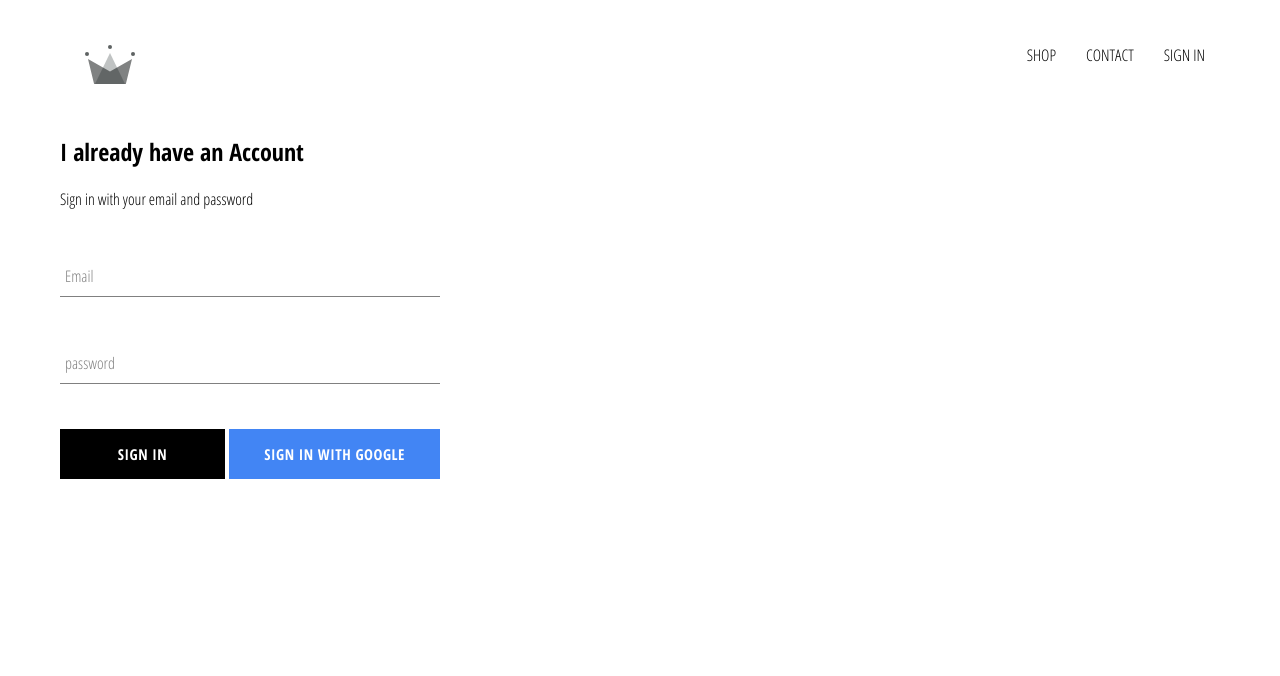
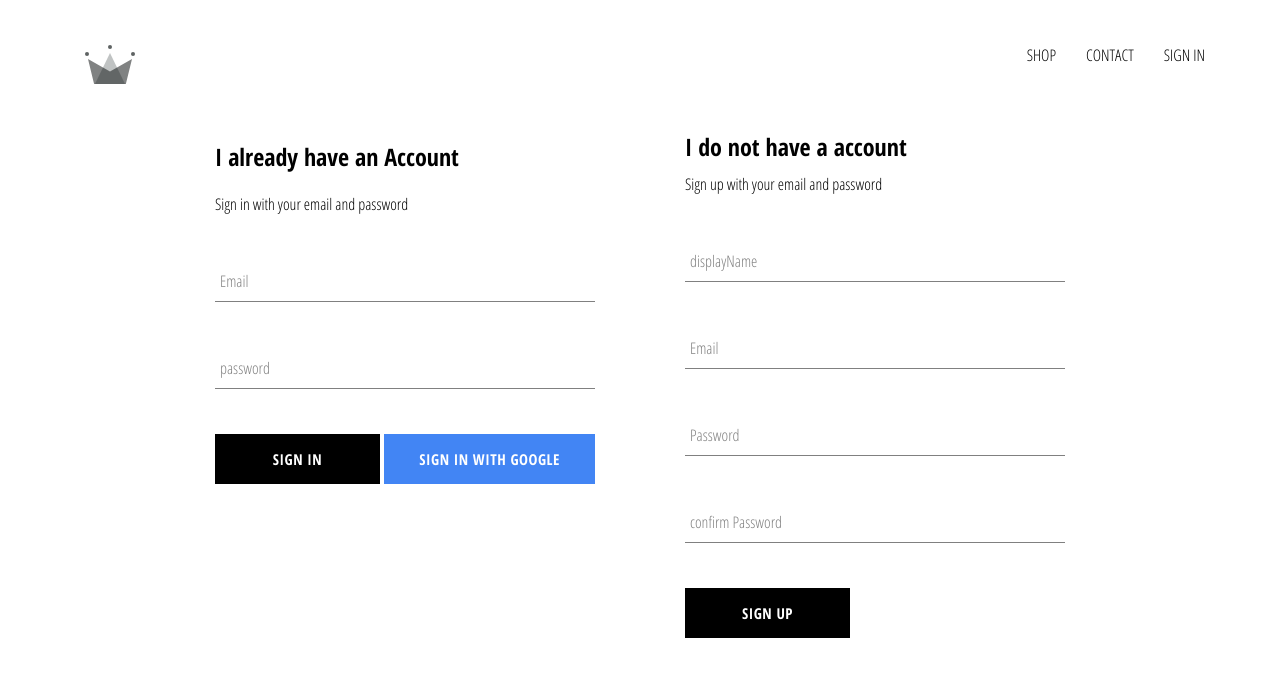
Before and after one commit to satyam720/ClothZen, a React (Create React App) app: page /signin in a window 1280 px wide. Shown: the top 676 px of the page. Built offline with nearby package versions, Linux system fonts and the light colour scheme; no server answers.

Commit message:
implemented firebase utils , included ability to store users into our firestore database

```diff
--- a/src/App.js
+++ b/src/App.js
@@ -33,7 +33,9 @@
             id: snapShot.id,
             ...snapShot.data()
           }
-        })
+        });
+
+        console.log(this.state);
       });
 
     }
--- /dev/null
+++ b/src/components/sign-up/sign-up.component.jsx
@@ -0,0 +1,107 @@
+import {Component } from 'react';
+import FormInput from '../form-input/form-input.component';
+import CustomButton from '../custom-button/custom-button.component';
+
+import './sign-up.styles.scss';
+
+import {auth, createUserProfileDocument} from '../../firebase/firebase.utils.js';
+
+class Signup extends Component {
+    constructor(){
+        super();
+
+        this.state= {
+            displayName: '',
+            email: '',
+            password: '',
+            confirmPassword: '',
+        }
+    };
+
+
+    handleSubmit = async event => {
+        event.preventDefault();
+
+        const {displayName,email, password, confirmPassword} = this.state;
+
+        if(password !== confirmPassword ) {
+            alert("password don't match");
+            return;
+
+        }
+
+        try{
+            const {user} = await auth.createUserWithEmailAndPassword(email, password);
+
+            createUserProfileDocument(user , {displayName});
+
+            this.setState({
+                displayName: '',
+                email: '',
+                password: '',
+                confirmPassword: '',
+            })
+
+        } catch (error) {
+            console.error(error);
+
+        }
+
+    };
+
+    handleChange= event => {
+        const {name, value} = event.target;
+
+        this.setState({[name]: value})
+    }
+
+    render() {
+        const {displayName,email, password, confirmPassword} = this.state;
+        return (
+        <div className='sign-up'>
+            <h2 className="title">I do not have a account</h2>
+            <span>Sign up with your email and password</span>
+            <form className="sign-up-form" onSubmit={this.handleSubmit}>
+                <FormInput
+                type="text"
+                value={displayName}
+                name="displayName"
+                onChange={this.handleChange}
+                label="displayName"
+                required
+                />
+
+                <FormInput
+                type="email"
+                value={email}
+                name="email"
+                onChange={this.handleChange}
+                label="Email"
+                required
+                />
+
+                <FormInput
+                type="password"
+                value={password}
+                name="password"
+                onChange={this.handleChange}
+                label="Password"
+                required
+                />
+
+                <FormInput
+                type="password"
+                value={confirmPassword}
+                name="confirmPassword"
+                onChange={this.handleChange}
+                label="confirm Password"
+                required
+                />
+                <CustomButton type='submit' >Sign Up</CustomButton>
+            </form>
+        </div>
+        )
+    }
+};
+
+export default Signup;
--- /dev/null
+++ b/src/components/sign-up/sign-up.styles.scss
@@ -0,0 +1,9 @@
+.sign-up{
+    display: flex;
+    flex-direction: column;
+    width: 380px;
+
+    .title{
+        margin: 10px 0;
+    }
+}
--- a/src/pages/sign-in-and-sign-up/sign-in-and-sign-up.component.jsx
+++ b/src/pages/sign-in-and-sign-up/sign-in-and-sign-up.component.jsx
@@ -1,9 +1,12 @@
 import './sign-in-and-sign-up.styles.scss';
 import SignIn from '../../components/sign-in/sign-in.component';
+import SignUp from '../../components/sign-up/sign-up.component';
+
 
 const SignInAndSignUpPage =() => (
   <div className="sign-in-and-sign-up">
     <SignIn />
+    <SignUp />
   </div>
   );
 
--- a/src/pages/sign-in-and-sign-up/sign-in-and-sign-up.styles.scss
+++ b/src/pages/sign-in-and-sign-up/sign-in-and-sign-up.styles.scss
@@ -0,0 +1,7 @@
+.sign-in-and-sign-up{
+
+    width: 850px;
+    display: flex;
+    justify-content: space-between;
+    margin: 30px auto;
+}
```
